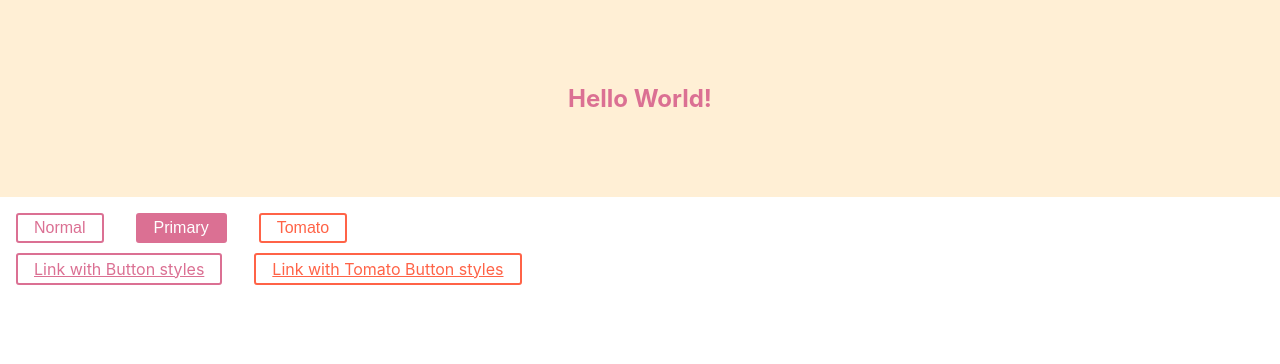
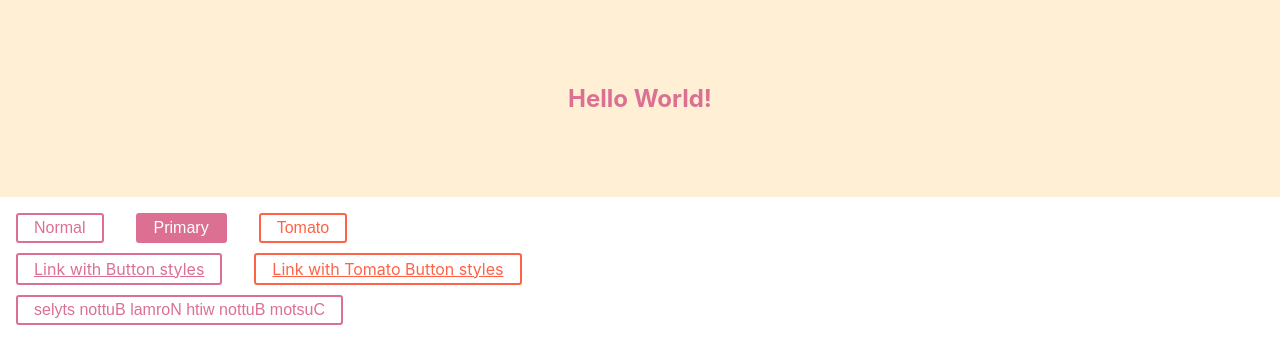
Before and after one commit to rkdehdgus57/styled-component, a React (Create React App) app in the folder styling/: page / in a window 1280 px wide. Shown: the top 364 px of the page. Built offline with nearby package versions, Linux system fonts and the light colour scheme.

Commit message:
Reverse 적용

```diff
--- a/styling/src/components/StyleComponentsExample/StyledComponentsExample.js
+++ b/styling/src/components/StyleComponentsExample/StyledComponentsExample.js
@@ -30,6 +30,8 @@
       border-color: tomato;
     `;
 
+    const reversedButton = props => <Button {...props} children={props.children.split('').reverse()}/>
+
     return (
         <>
             <Wrapper>
@@ -45,6 +47,10 @@
             <TomatoButton as={"a"} href={"#"}>
                 Link with Tomato Button styles
             </TomatoButton>
+            <br/>
+            <Button as={reversedButton}>
+                Custom Button with Normal Button styles
+            </Button>
         </>
     )
 }
```
